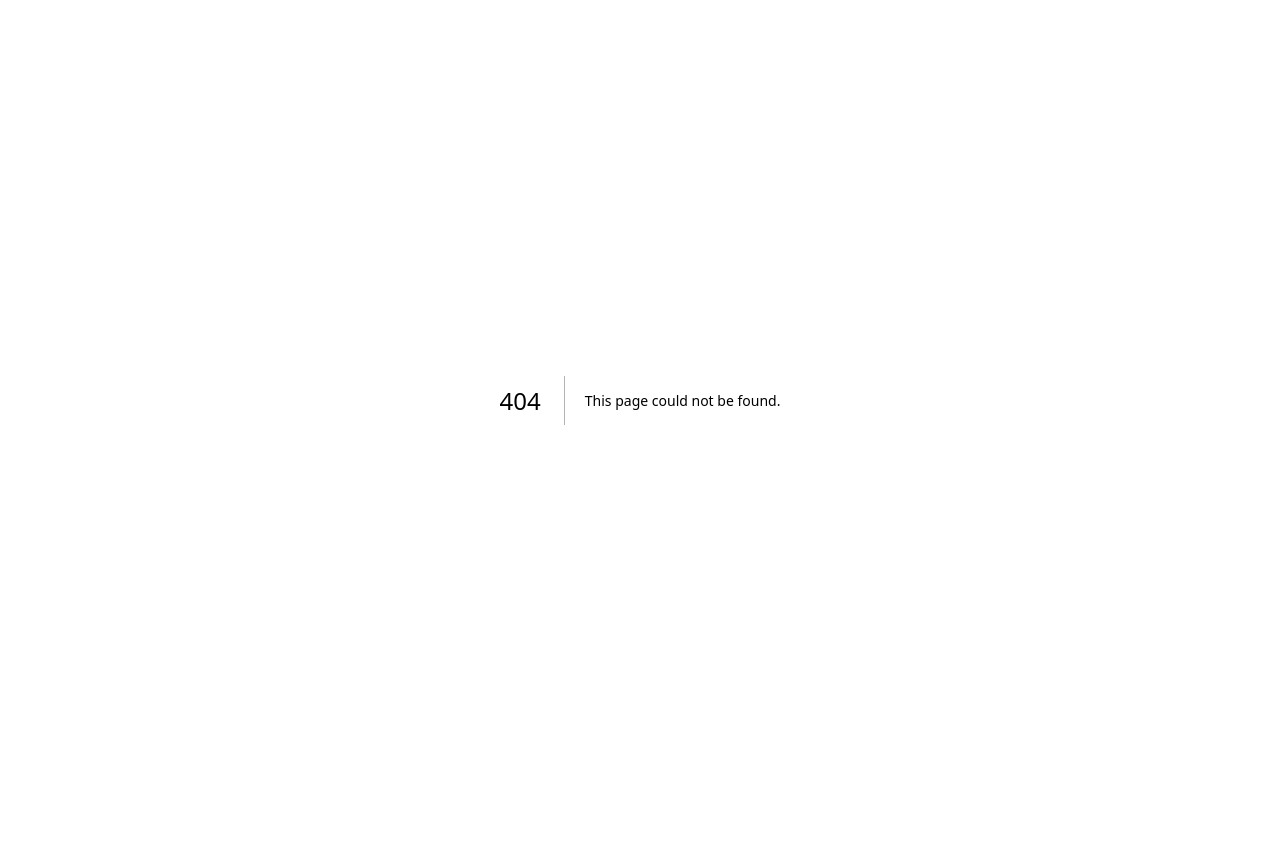
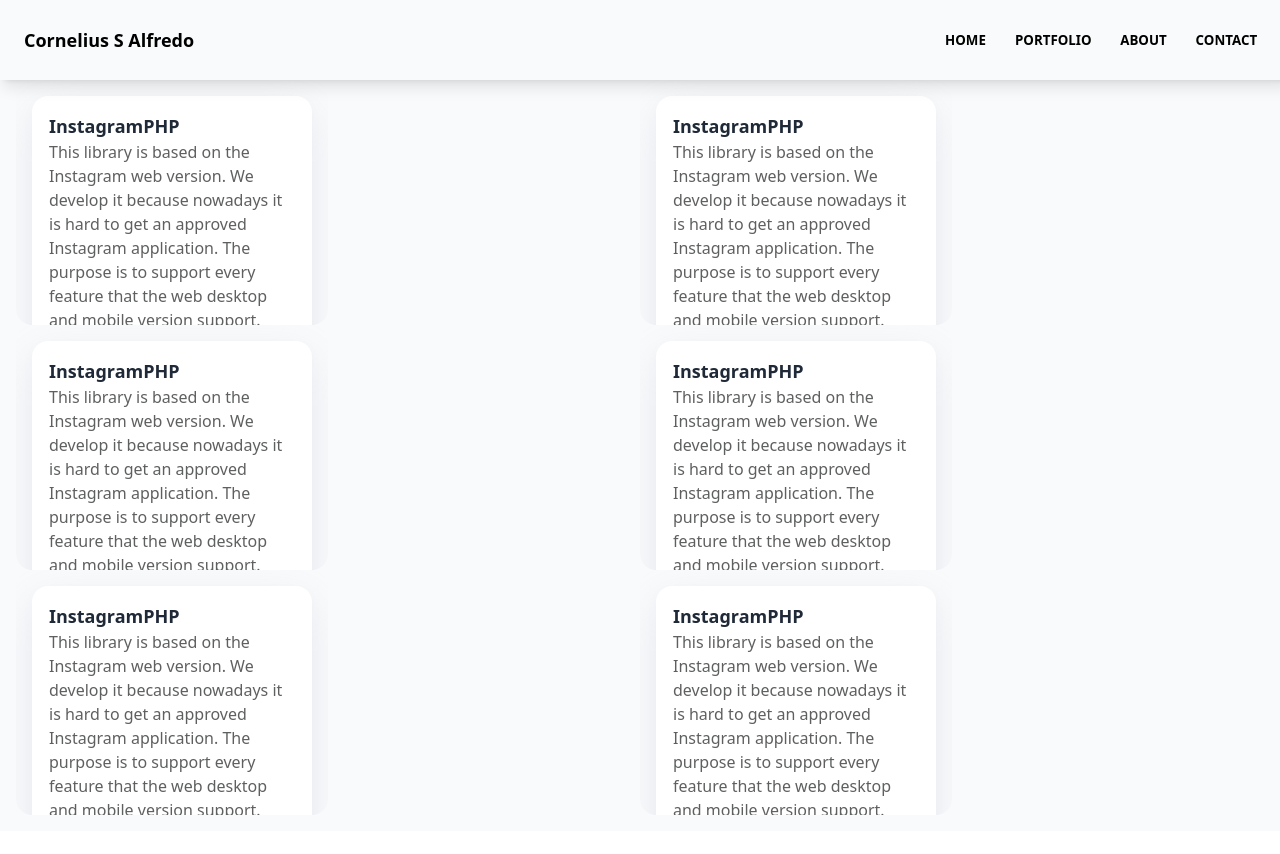
Before and after one commit to c0rz/c0rz.github.io, a Next.js app: page /portfolio in a window 1280 px wide. Before the commit this address had no page. Shown: the top 854 px of the page. Before the commit the page ends 800 px from the top, so only its background shows below. Built offline with nearby package versions, Linux system fonts and the light colour scheme.

Commit message:
create page project

```diff
--- a/data/projects.js
+++ b/data/projects.js
@@ -5,4 +5,34 @@
     repo: "https://github.com/c0rz/InstagramPHP",
     tags: ["PHP"],
   },
+  {
+    name: "InstagramPHP",
+    description: "This library is based on the Instagram web version. We develop it because nowadays it is hard to get an approved Instagram application. The purpose is to support every feature that the web desktop and mobile version support.",
+    repo: "https://github.com/c0rz/InstagramPHP",
+    tags: ["PHP"],
+  },
+  {
+    name: "InstagramPHP",
+    description: "This library is based on the Instagram web version. We develop it because nowadays it is hard to get an approved Instagram application. The purpose is to support every feature that the web desktop and mobile version support.",
+    repo: "https://github.com/c0rz/InstagramPHP",
+    tags: ["PHP"],
+  },
+  {
+    name: "InstagramPHP",
+    description: "This library is based on the Instagram web version. We develop it because nowadays it is hard to get an approved Instagram application. The purpose is to support every feature that the web desktop and mobile version support.",
+    repo: "https://github.com/c0rz/InstagramPHP",
+    tags: ["PHP"],
+  },
+  {
+    name: "InstagramPHP",
+    description: "This library is based on the Instagram web version. We develop it because nowadays it is hard to get an approved Instagram application. The purpose is to support every feature that the web desktop and mobile version support.",
+    repo: "https://github.com/c0rz/InstagramPHP",
+    tags: ["PHP"],
+  },
+  {
+    name: "InstagramPHP",
+    description: "This library is based on the Instagram web version. We develop it because nowadays it is hard to get an approved Instagram application. The purpose is to support every feature that the web desktop and mobile version support.",
+    repo: "https://github.com/c0rz/InstagramPHP",
+    tags: ["PHP"],
+  },
 ];
--- a/package.json
+++ b/package.json
@@ -8,12 +8,15 @@
   },
   "dependencies": {
     "daisyui": "^1.21.0",
+    "install": "^0.13.0",
     "next": "latest",
     "next-compose-plugins": "^2.2.1",
     "next-optimized-images": "^2.6.2",
     "react": "^17.0.2",
     "react-dom": "^17.0.2",
-    "react-icons": "^4.3.1"
+    "react-icons": "^4.3.1",
+    "react-reveal": "^1.2.2",
+    "reactstrap": "^9.0.1"
   },
   "devDependencies": {
     "autoprefixer": "^10.4.0",
--- a/pages/_app.js
+++ b/pages/_app.js
@@ -1,13 +1,9 @@
 import '../styles/globals.css'
-import Head from 'next/head'
+import "../styles.css";
 
 function MyApp({ Component, pageProps }) {
   return (
     <div>
-      <Head>
-        <title>Cornelius S Alfredo</title>
-        <link rel="shortcut icon" href="/favicon.ico" />
-      </Head>
       <Component {...pageProps} />
     </div>
   )
--- a/pages/index.js
+++ b/pages/index.js
@@ -6,7 +6,7 @@
     return (
         <div>
             <Head>
-                <title>Cornelius - Portfolio </title>
+                <title>Home - Cornelius</title>
             </Head>
             <Navbar />
             <Banner />
--- /dev/null
+++ b/pages/portfolio.js
@@ -0,0 +1,36 @@
+import Head from 'next/head'
+import Navbar from '../components/navbar'
+import { projects } from "../data/projects";
+import Fade from "react-reveal/Fade";
+
+export default function Portofolio() {
+    return (
+        <div>
+            <Head>
+                <title>Portfolio - Cornelius</title>
+            </Head>
+            <Navbar />
+            <div className="hero min-h-screen bg-base-200">
+                <div className="flex-col hero-content lg:flex-row-reverse mt-16">
+                    <div className="grid grid-cols-2">
+                        {projects.map((item) => (
+                            <Fade bottom key={item.name}>
+                                <a href={item.repo} className="card" >
+                                    <div>
+                                        <div className="name">{item.name}</div>
+                                        <div className="info">{item.description}</div>
+                                        {item.tags.map((tag) => (
+                                            <div key={tag} className="tag">
+                                                {tag}
+                                            </div>
+                                        ))}
+                                    </div>
+                                </a>
+                            </Fade>
+                        ))}
+                    </div>
+                </div>
+            </div>
+        </div >
+    )
+}
--- /dev/null
+++ b/styles.css
@@ -0,0 +1,186 @@
+*,
+*:before,
+*:after {
+  box-sizing: inherit;
+}
+
+body {
+  --card-bg: rgba(255, 255, 255, 1);
+  --card-boxshadow: 0 5px 10px rgba(154, 160, 185, 0.05),
+    0 15px 40px rgba(166, 173, 201, 0.2);
+  --card-bg-hover: #ffecd8;
+  --tag-bg: #f1f8ff;
+  --tag-hover-bg: #fa8738;
+  --tag-color: #0366d6;
+  --tag-hover-color: #fff;
+  --tag-opacity: 1;
+  --info-text: rgb(46 48 47 / 77%);
+}
+
+.container {
+  width: 100%;
+  margin: 12px auto;
+  margin-bottom: 0;
+}
+.row {
+  display: flex;
+}
+.col {
+  flex: 0 50%;
+}
+
+.projects {
+  display: flex;
+  flex-flow: wrap;
+  overflow-y: auto;
+  height: 92vh;
+}
+.card {
+  padding: 1em;
+  box-sizing: border-box;
+  width: 50%;
+  display: flex;
+  height: 245px;
+  text-decoration: none !important;
+}
+.card > div {
+  flex: 1 1 auto;
+  padding: 1em;
+  border: 1px solid transparent;
+  background-color: var(--card-bg);
+  border-radius: 16px;
+  box-shadow: var(--card-boxshadow);
+}
+.card > div:hover {
+  background: var(--card-bg-hover);
+  transition: background-color 100ms linear;
+  box-shadow: 0 2px 4px -1px rgba(0, 0, 0, 0.2), 0 4px 5px 0 rgba(0, 0, 0, 0.14),
+    0 1px 10px 0 rgba(0, 0, 0, 0.12) !important;
+}
+.card > div:hover .name {
+  text-shadow: 0 1px 10px rgba(0, 0, 0, 0.4);
+}
+.card > div:hover .tag {
+  background-color: var(--tag-hover-bg);
+  color: var(--tag-hover-color);
+  transition: all 100ms linear;
+}
+.card .name {
+  font-size: 18px;
+  font-weight: bold;
+  color: var(--text-color);
+}
+.card .info {
+  color: var(--info-text);
+}
+.tag {
+  display: inline-block;
+  font-size: 12px;
+  font-weight: 500;
+  line-height: 18px;
+  border: 1px solid transparent;
+  border-radius: 2em;
+  padding: 0 10px;
+  line-height: 22px;
+  color: var(--tag-color);
+  white-space: nowrap;
+  margin: 0 0.125em 0.333em 0;
+  background-color: var(--tag-bg);
+  opacity: var(--tag-opacity);
+}
+
+@media only screen and (max-width: 600px) {
+  body {
+    overflow-y: auto !important;
+  }
+  .row {
+    flex-wrap: wrap;
+  }
+  .col {
+    flex: 0 100%;
+  }
+  .projects {
+    height: auto !important;
+  }
+  .card {
+    width: 100%;
+  }
+}
+
+/** Header **/
+header {
+  height: 45px;
+  line-height: 45px;
+  display: flex;
+}
+header .logo {
+  flex: 0 200px;
+  font-family: "Engagement", cursive;
+  padding-left: 45px;
+  font-size: 22px;
+  cursor: pointer;
+}
+header .logo img {
+  height: 38px;
+  vertical-align: bottom;
+}
+header .links {
+  flex: 0 calc(90vw - 200px);
+  padding-right: 45px;
+  text-align: right;
+  position: relative;
+}
+header .links ul {
+  list-style-type: none;
+  display: block;
+  height: 45px;
+  margin-top: 0;
+}
+header .links li {
+  display: inline;
+  padding-left: 12px;
+}
+
+header .links li a {
+  font-size: 12px;
+  color: var(--color);
+  text-decoration: none !important;
+  background: linear-gradient(to right, #00d1b1 0%, #278fc6 98%);
+  background-size: 0px 2px;
+  background-repeat: no-repeat;
+  background-position: left 85%;
+  transition: all 0.3s linear;
+  padding-bottom: 5px;
+}
+header .links li.active a{
+  background-size: 100% 2px;
+}
+
+header .links li a:hover {
+  background-size: 100% 2px;
+}
+header .logo img {
+  filter: var(--logo-filter);
+}
+
+@media only screen and (max-width: 600px) {
+  header .links {
+    flex: 0 calc(100vw - 200px);
+  }
+  header .links li a {
+    font-size: 9px;
+  }
+.img-wrapper .name{
+  display:none !important;
+}
+
+}
+
+@keyframes fadeIn {
+  0% {
+    opacity: 0;
+  }
+  100% {
+    opacity: 0.5;
+  }
+}
```
Also changed, not shown: 1 other file (tests, documents, lock files or other folders). Lines whose indentation alone changed are shown as unchanged.
